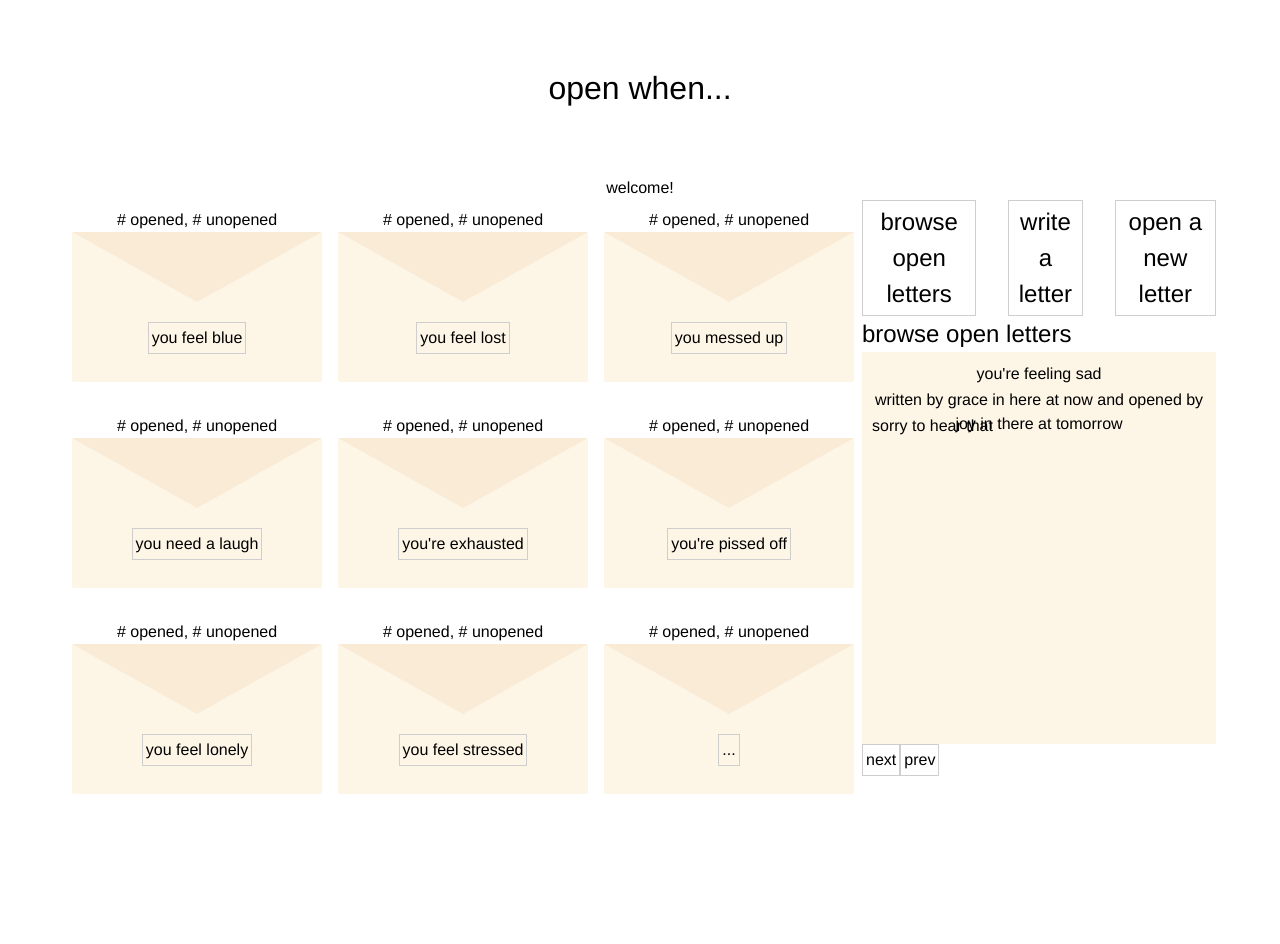
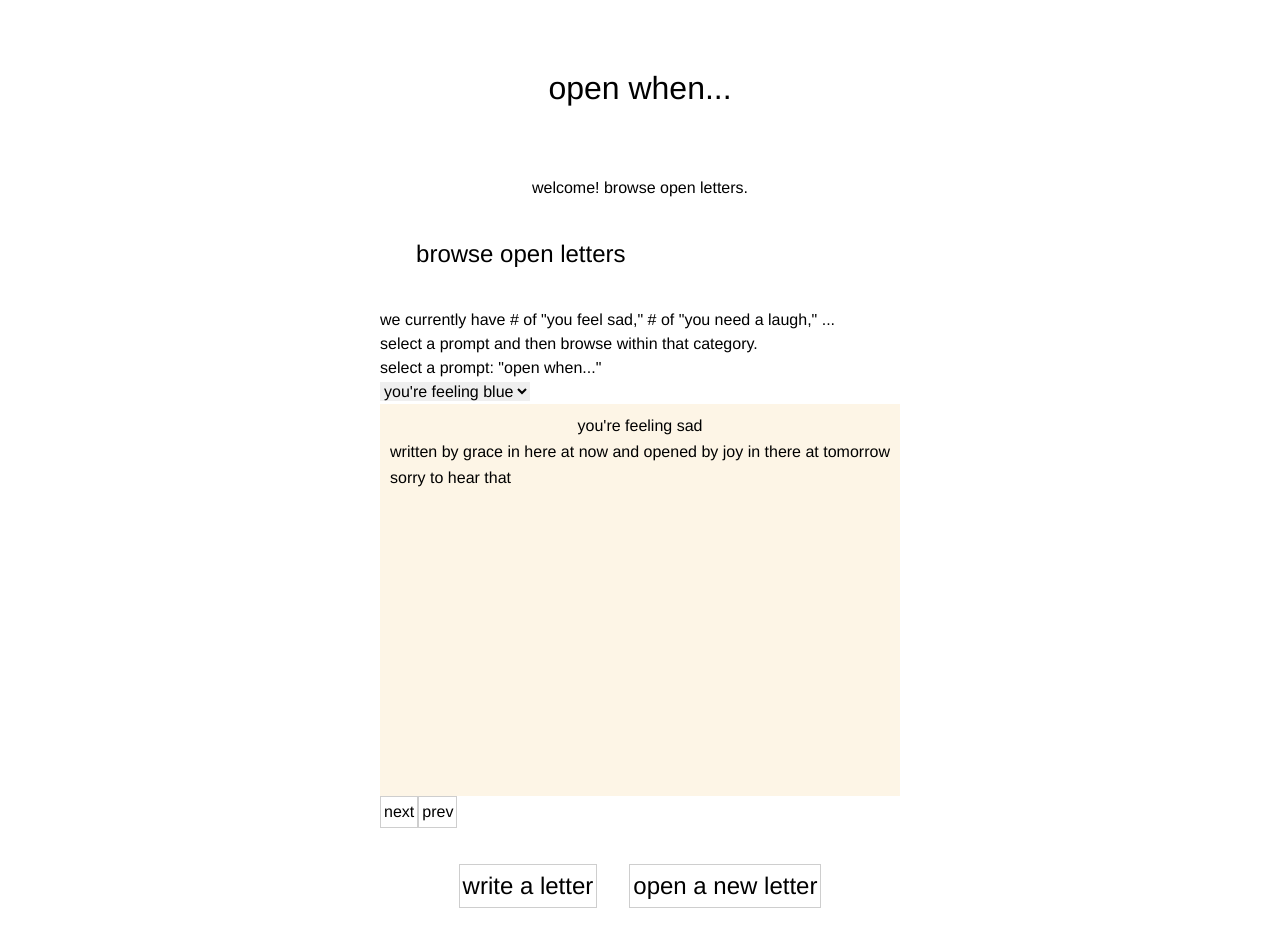
Before and after one commit to grkw/open-when, a Next.js app: page / in a window 1280 px wide. Before the commit the page ends 818 px from the top, so only its background shows below. Built offline with nearby package versions, Linux system fonts and the light colour scheme.

Commit message:
Add more guidance to user flow

```diff
--- a/src/components/envelope.tsx
+++ b/src/components/envelope.tsx
@@ -10,15 +10,15 @@ export interface EnvelopeProps {
     className?: string,
 } // TODO: add animation for which envelope is being opened (will show an empty envelope)
 
-export default function Envelope({ prompt, className }: EnvelopeProps) {
+export default function Envelope({ prompt, className, opened }: EnvelopeProps) {
     // console.log(arguments);
     function handleClick() {
         console.log('envelope clicked!');
     }
     return (<div>
-    <p style={{ textAlign: 'center' }}># opened, # unopened</p>
+    {/* <p style={{ textAlign: 'center' }}># opened</p> */}
     <div className={`${styles.envelope} ${className}`}>
-        <div className={styles.triangleDown}></div>
+        <div className={opened ? styles.triangleUp : styles.triangleDown}></div>
         <p style={{ paddingTop: '20px' }}><button onClick={handleClick}>{prompt}</button></p>
         </div>
         </div>);
--- a/src/components/letter_viewer.module.css
+++ b/src/components/letter.module.css
@@ -1,4 +1,4 @@
-.letter_viewer {
+.letter {
     display: grid;
     grid-template-columns: 1fr;
     grid-template-rows: auto auto auto; /* Three rows with automatic height */
--- /dev/null
+++ b/src/components/letter.tsx
@@ -0,0 +1,21 @@
+import styles from '@/components/letter.module.css';
+
+export interface LetterProps {
+    prompt: string,
+    author_name: string,
+    author_location: string,
+    created_date: string,
+    opener_name: string,
+    opener_location: string,
+    opened_date: string,
+    letter_body: string
+}
+
+export default function Letter({ prompt, author_name, author_location, created_date, opener_name, opener_location, opened_date, letter_body }: LetterProps) {
+    return (
+        <div className={styles.letter}>
+            <div className={styles.prompt}>{prompt}</div>
+            <div className={styles.author_info}>written by {author_name} in {author_location} at {created_date} and opened by {opener_name} in {opener_location} at {opened_date}</div>
+            <div className={styles.letter_body}>{letter_body}</div>
+        </div>);
+}
--- /dev/null
+++ b/src/components/letter_browser.tsx
@@ -0,0 +1,31 @@
+import styles from '@/components/letter_browser.module.css';
+import Letter from '@/components/letter';
+import PromptSelector from './prompt_selector';
+
+export interface LetterBrowserProps {
+    is_browser: boolean, //if not browser, then it's an opener
+    prompt: string,
+    author_name: string,
+    author_location: string,
+    created_date: string,
+    opener_name: string,
+    opener_location: string,
+    opened_date: string,
+    letter_body: string
+}
+
+// TODO: User can click through all the opened letters and then they get to the unopened letters (if they keep searching, then they'll have incentive): "oop, this is a new letter! if you want to open it, you have some options: (write a letter) or (use a letter credit)"
+export default function LetterBrowser(props: LetterBrowserProps) {
+    const { is_browser, ...letterProps } = props;
+    return (
+        <div>
+            <h2>browse open letters</h2>
+            <p>we currently have # of "you feel sad," # of "you need a laugh," ...</p>
+            <p>select a prompt and then browse within that category.</p>
+            <PromptSelector></PromptSelector>
+            <Letter {...letterProps}></Letter>
+            <button>next</button>
+            <button>prev</button>
+        </div>
+    );
+}
--- a/src/components/letter_editor.tsx
+++ b/src/components/letter_editor.tsx
@@ -1,50 +1,15 @@
 import styles from '@/components/letter_editor.module.css';
-import { useState } from 'react';
 import Link from 'next/link';
+import PromptSelector from './prompt_selector';
 
 export default function LetterEditor() {
-
-    const [showOtherInput, setShowOtherInput] = useState(false);
-    // showOtherInput: boolean state variable set to a default value of false
-    // setShowOtherInput: a function to update the value of showOtherInput
-
-    // TS interface to type the event object for the handleSelectChange function
-    interface SelectChangeEvent {
-        target: { // target element that triggered the event
-            value: string; //value of the target element
-        };
-    }
-
-    const handleSelectChange = (event: SelectChangeEvent) => {
-        if (event.target.value === 'other') {
-            setShowOtherInput(true); //sets showOtherInput to true
-        } else {
-            setShowOtherInput(false); //sets showOtherInput to false
-        }
-    };
 
     return (
         <div>
         <form className={ styles.formModule }>
              <h2>write a letter</h2>
              <div className={ styles.letterBodyEditor}>
-             <label>
-                select a prompt: "open when..." <br />
-                <select onChange={handleSelectChange} required >
-                    <option value="you're feeling blue">you're feeling blue</option>
-                    <option value="you feel lost">you feel lost</option>
-                    <option value="you've messed up">you've messed up</option>
-                    <option value="other">other</option>
-                </select>
-            </label>
-            <br />
-
-            {showOtherInput && (
-                <label>
-                    please specify <br />
-                    <input type="text" placeholder="Enter category" />
-                </label>
-            )}
+            <PromptSelector></PromptSelector>
             <br />
             <label>
                 written by <input id="authorname" style={{ width: '10em' }} minLength={0} maxLength={25} placeholder='name (ex. "Grace", "ya girl", "kind carrot")' />
--- /dev/null
+++ b/src/components/letter_opener.tsx
@@ -0,0 +1 @@
+// Similar to LetterBrowser but we allow the user to insert their info in the "read" field and we only let them open one letter.
--- a/src/components/letter_viewer.tsx
+++ /dev/null
@@ -1,30 +0,0 @@
-import styles from '@/components/letter_viewer.module.css';
-
-export interface LetterViewerProps {
-    is_browser: boolean, //if not browser, then it's an opener
-    prompt: string,
-    author_name: string,
-    author_location: string,
-    created_date: string,
-    opener_name: string,
-    opener_location: string,
-    opened_date: string,
-    letter_body: string
-}
-
-export default function LetterViewer({is_browser, prompt, author_name, author_location, created_date, opener_name, opener_location, opened_date, letter_body}: LetterViewerProps) {
-    return (
-        <div>
-            { is_browser ? (<h2>browse open letters</h2>):
-           (<h2>open a new letter</h2>)
-            }
-        <div className={styles.letter_viewer}>
-        <div className={styles.prompt}>{prompt}</div>
-        <div className={styles.author_info}>written by {author_name} in {author_location} at {created_date} and opened by {opener_name} in {opener_location} at {opened_date}</div>
-        <div className={styles.letter_body}>{letter_body}</div>
-        </div>
-        { is_browser && (<div><button>next</button>
-        <button>prev</button></div>)}
-        </div>
-    );
-}
--- /dev/null
+++ b/src/components/prompt_selector.tsx
@@ -0,0 +1,43 @@
+import { useState } from 'react';
+
+export default function PromptSelector() {
+
+    const [showOtherInput, setShowOtherInput] = useState(false);
+    // showOtherInput: boolean state variable set to a default value of false
+    // setShowOtherInput: a function to update the value of showOtherInput
+
+    // TS interface to type the event object for the handleSelectChange function
+    interface SelectChangeEvent {
+        target: { // target element that triggered the event
+            value: string; //value of the target element
+        };
+    }
+
+    const handleSelectChange = (event: SelectChangeEvent) => {
+        if (event.target.value === 'other') {
+            setShowOtherInput(true); //sets showOtherInput to true
+        } else {
+            setShowOtherInput(false); //sets showOtherInput to false
+        }
+    };
+
+    return (<div>
+        <label>
+            select a prompt: "open when..." <br />
+            <select onChange={handleSelectChange} required >
+                <option value="you're feeling blue">you're feeling blue</option>
+                <option value="you feel lost">you feel lost</option>
+                <option value="you've messed up">you've messed up</option>
+                <option value="other">other</option>
+            </select>
+        </label>
+        <br />
+
+        {showOtherInput && (
+            <label>
+                please specify <br />
+                <input type="text" placeholder="Enter category" />
+            </label>
+        )}</div>
+    )
+}
--- a/src/pages/index.tsx
+++ b/src/pages/index.tsx
@@ -1,33 +1,32 @@
 import { useState } from 'react';
 
 import EnvelopeBoard from "@/components/envelope_board";
-import LetterViewer from "@/components/letter_viewer";
+import LetterBrowser from "@/components/letter_browser";
 import LetterEditor from "@/components/letter_editor";
+import Envelope from "@/components/envelope";
 
 export default function Home() {
   const [view, setView] = useState('browse');
   return (
     <div style={{ display: 'flex', flexDirection: 'column', alignItems: 'center' }}>
       <h1>open when...</h1>
-      <p>welcome!</p>
-      <div style={{ display: 'flex', justifyContent: 'space-between', width: '90%' }}>
-        <div style={{ flex: '1 1 50%' }}>
-          <EnvelopeBoard />
-        </div>
-        <div style={{ flex: '1 1 50%' }}>
-          <h2 style={{ display: 'flex', justifyContent: 'center', gap: '32px' }}>
-            <button onClick={() => setView('browse')}>browse open letters</button>
-            <button onClick={() => setView('write')}>write a letter</button>
-            <button onClick={() => setView('open')}>open a new letter</button>
-          </h2>
-          <div>
-            {view === 'browse' &&
-              (<LetterViewer is_browser={true} prompt="you're feeling sad" author_name="grace" author_location="here" created_date="now" opener_name="joy" opener_location="there" opened_date="tomorrow" letter_body="sorry to hear that"></LetterViewer>)}
-            {view === 'write' && (<LetterEditor />)}
-            {view === 'open' && (<LetterViewer is_browser={false} prompt="you're feeling sad" author_name="grace" author_location="here" created_date="now" opener_name="joy" opener_location="there" opened_date="tomorrow" letter_body="sorry to hear that"></LetterViewer>)}
-          </div>
-        </div>
+      <p>welcome! browse open letters. </p>
+      <div>
+        {view === 'browse' &&
+          (<LetterBrowser is_browser={true} prompt="you're feeling sad" author_name="grace" author_location="here" created_date="now" opener_name="joy" opener_location="there" opened_date="tomorrow" letter_body="sorry to hear that"></LetterBrowser>)}
+        {view === 'write' && (<div>
+          <Envelope prompt='prompt' text='' image_id='' className='hi' opened={false}/>
+          <LetterEditor />
+        </div>)}
+        {view === 'open' && (<div>
+          <Envelope prompt='prompt' text='' image_id='' className='hi' opened={false}/>
+          <LetterBrowser is_browser={false} prompt="you're feeling sad" author_name="grace" author_location="here" created_date="now" opener_name="joy" opener_location="there" opened_date="tomorrow" letter_body="sorry to hear that"></LetterBrowser>
+          </div>)}
       </div>
+      <h2 style={{ display: 'flex', justifyContent: 'center', gap: '32px' }}>
+        <button onClick={() => setView('write')}>write a letter</button>
+        <button onClick={() => setView('open')}>open a new letter</button>
+      </h2>
     </div>
-  ); // TODO: once user hits "submit", the LetterEditor is replaced by text that says "click one of the letters to open it" and the LetterViewer replaces the LetterEditor
+  ); // TODO: once user hits "submit", the LetterEditor is replaced by text that says "click one of the letters to open it" and the LetterBrowser replaces the LetterEditor
 }
--- a/src/styles/globals.css
+++ b/src/styles/globals.css
@@ -21,7 +21,7 @@ h1 {
 
 h2 {
   font-size: 1.5em;
-  /* padding: 1.5em; */
+  padding: 1.5em;
 }
 
 .custom-button-class {
```
Also changed, not shown: src/components/letter_browser.module.css (added).
